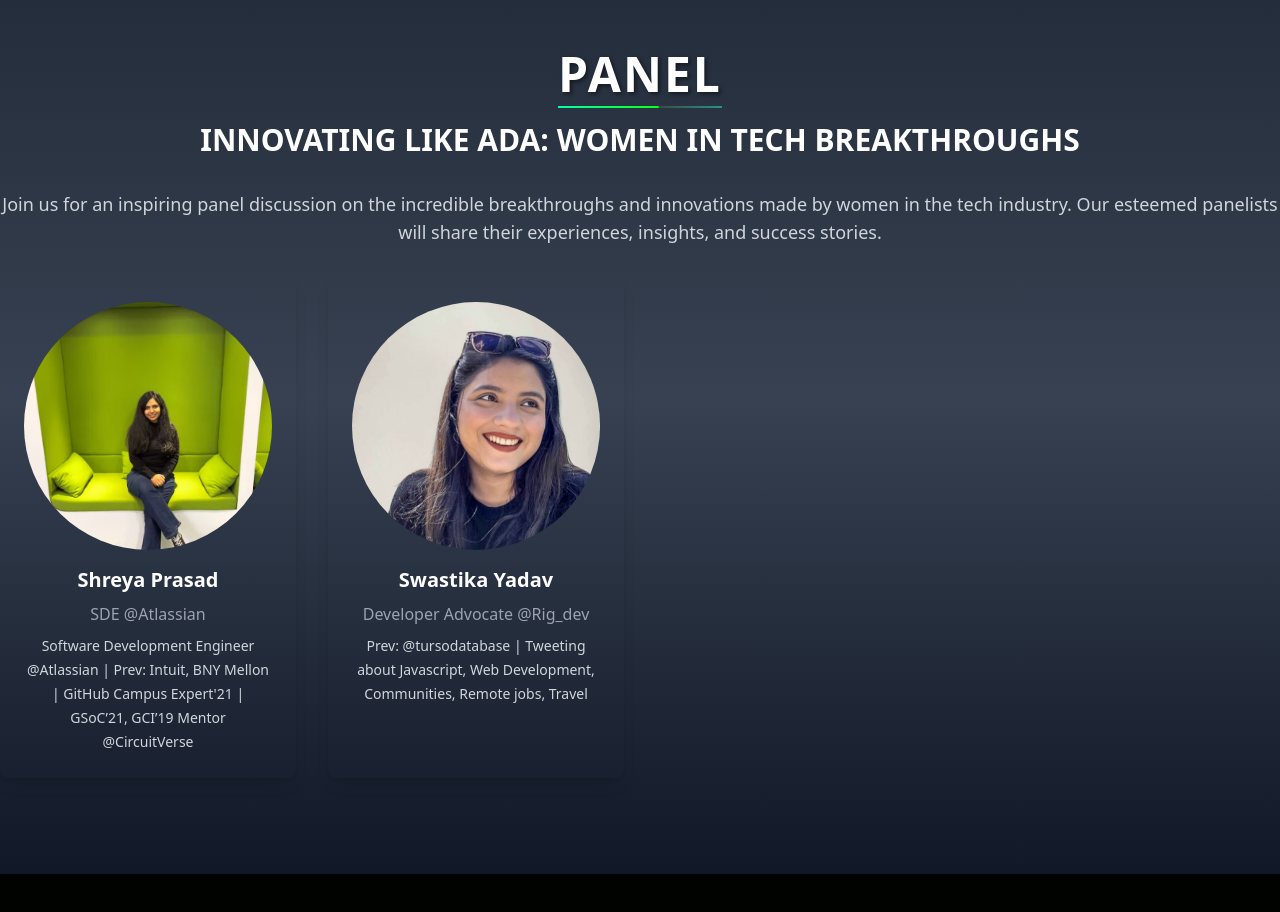
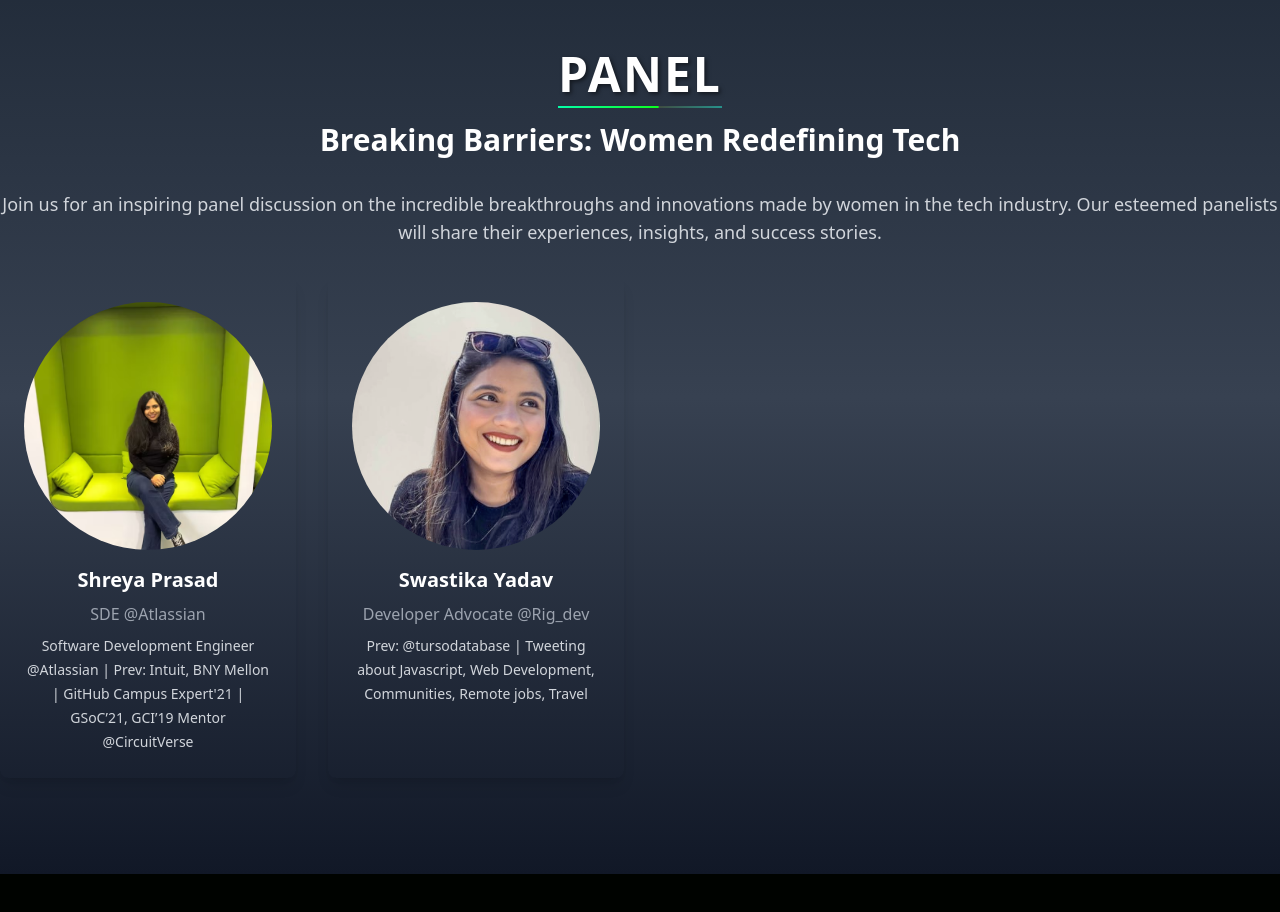
Before and after one commit to FOSS-Community/fosscu-conference, a React (Vite) app: page / in a window 1280 px wide. Shown: the part 3420-4332 px from the top of the page. Built offline with nearby package versions, Linux system fonts and the light colour scheme.

Commit message:
[refactor]:Changed the title of the panel

```diff
--- a/src/components/Panel.jsx
+++ b/src/components/Panel.jsx
@@ -18,7 +18,7 @@ const Panel = () => {
   const [hoveredSpeakers, setHoveredSpeakers] = useState([]);
 
   const panelData = {
-    title: "INNOVATING LIKE ADA: WOMEN IN TECH BREAKTHROUGHS",
+    title: "Breaking Barriers: Women Redefining Tech",
     description:
       "Join us for an inspiring panel discussion on the incredible breakthroughs and innovations made by women in the tech industry. Our esteemed panelists will share their experiences, insights, and success stories.",
     speakers: [
```
